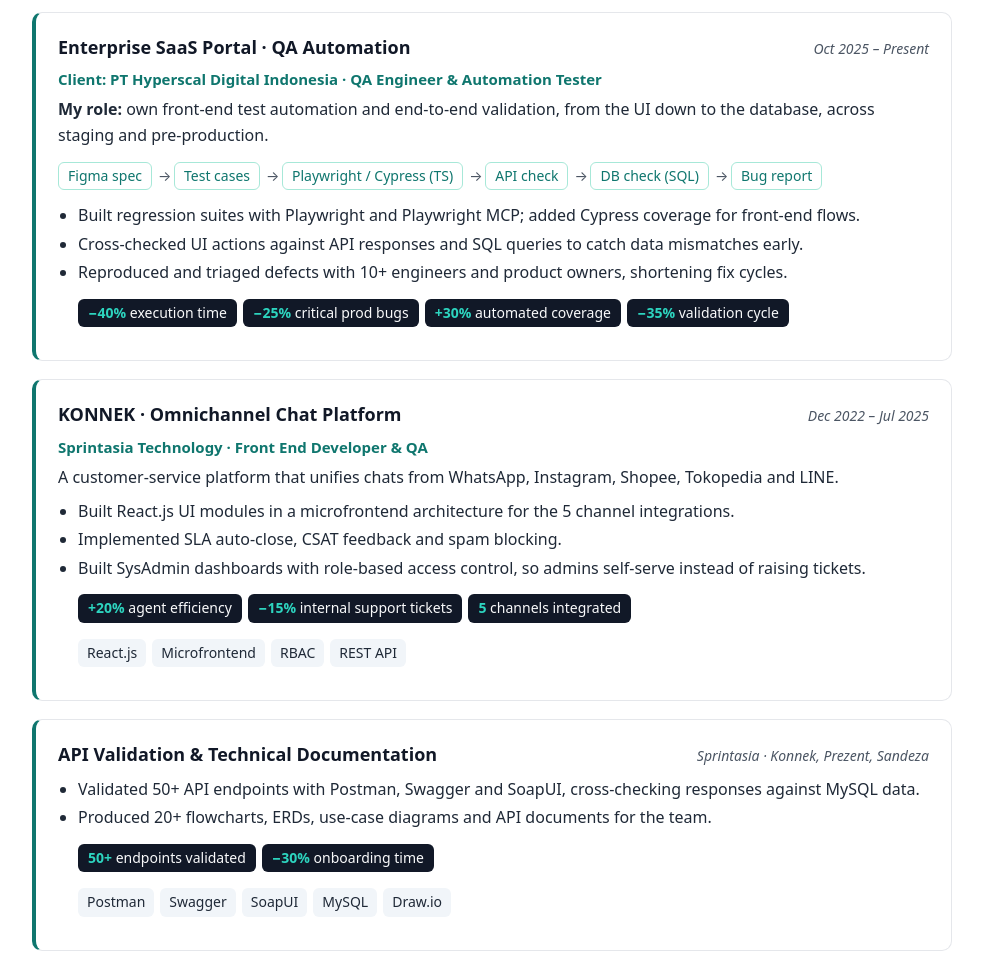
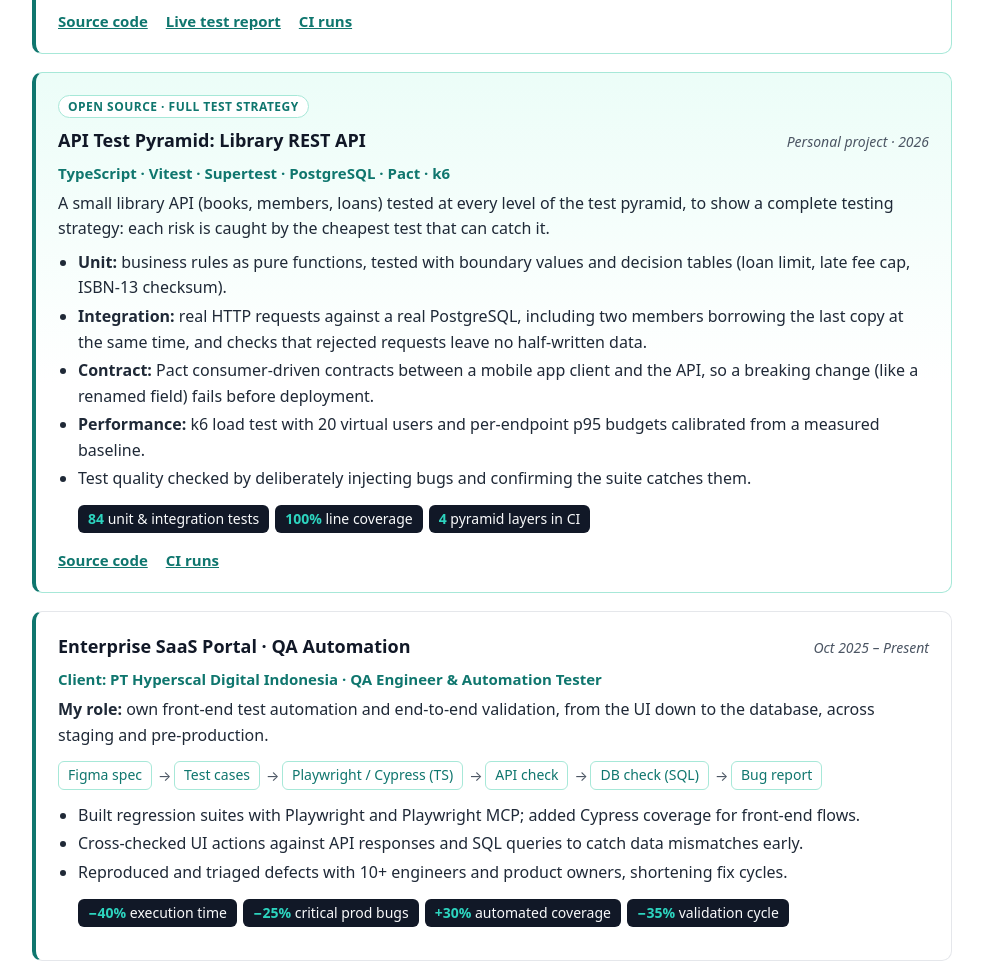
Before and after one commit to amelia-cmyk/amelia-cmyk.github.io, a plain HTML site: page index.html in a window 1280 px wide. Shown: the part 1600-2564 px from the top of the page, without its empty margins (148-1131 px from the left). Drawn offline with Linux system fonts and the light colour scheme.

Commit message:
Add API Test Pyramid project to portfolio and CV
Co-Authored-By: Claude Opus 5.5 <noreply@anthropic.com>

```diff
--- a/index.html
+++ b/index.html
@@ -398,6 +398,9 @@
         section[aria-labelledby='projects'] {
           break-before: page;
         }
+        section[aria-labelledby='how'] {
+          break-inside: avoid;
+        }
         h2,
         h3 {
           break-after: avoid;
@@ -451,9 +454,9 @@
         <h1>Amelia Yusnita Sitanggang</h1>
         <p class="role">QA Automation Engineer · Playwright · TypeScript</p>
         <p class="pitch">
-          I build reliable E2E, API and regression suites with Playwright, Cypress and TypeScript, verify data down to
-          the database, and run everything in CI. I spent years writing React.js front ends, so I understand the UI code
-          I test.
+          I build reliable E2E, API and regression suites with Playwright, Cypress and TypeScript, test across the whole
+          pyramid (unit, integration, contract and performance), and run everything in CI. I spent years writing React.js
+          front ends, so I understand the UI code I test.
         </p>
         <ul class="links" aria-label="Contact and profiles">
           <li><a class="btn primary" href="cv.pdf">Download CV (PDF)</a></li>
@@ -485,7 +488,7 @@
             <div class="stat"><b>~4 yrs</b><span>Front end &amp; QA experience</span></div>
             <div class="stat"><b>150+</b><span>E2E test cases authored</span></div>
             <div class="stat"><b>−40%</b><span>Regression execution time</span></div>
-            <div class="stat"><b>96</b><span>Tests in my open-source framework</span></div>
+            <div class="stat"><b>180+</b><span>Automated tests in my open-source projects</span></div>
           </div>
         </div>
       </section>
@@ -501,6 +504,10 @@
                 <li>Cypress</li>
                 <li>TypeScript</li>
                 <li>Playwright MCP</li>
+                <li>Vitest</li>
+                <li>Supertest</li>
+                <li>Pact (contract)</li>
+                <li>k6 (performance)</li>
                 <li>Page Object Model</li>
                 <li>E2E / Regression</li>
                 <li>Cross-browser &amp; Mobile</li>
@@ -579,6 +586,47 @@
               <a href="https://github.com/amelia-cmyk/playwright-e2e-ts">Source code</a>
               <a href="https://amelia-cmyk.github.io/playwright-e2e-ts/">Live test report</a>
               <a href="https://github.com/amelia-cmyk/playwright-e2e-ts/actions">CI runs</a>
+            </div>
+          </article>
+
+          <article class="card featured">
+            <span class="tag">Open source · full test strategy</span>
+            <div class="card-head">
+              <h3>API Test Pyramid: Library REST API</h3>
+              <span class="when">Personal project · 2026</span>
+            </div>
+            <p class="sub">TypeScript · Vitest · Supertest · PostgreSQL · Pact · k6</p>
+            <p>
+              A small library API (books, members, loans) tested at every level of the test pyramid, to show a complete
+              testing strategy: each risk is caught by the cheapest test that can catch it.
+            </p>
+            <ul>
+              <li>
+                <strong>Unit:</strong> business rules as pure functions, tested with boundary values and decision tables
+                (loan limit, late fee cap, ISBN-13 checksum).
+              </li>
+              <li>
+                <strong>Integration:</strong> real HTTP requests against a real PostgreSQL, including two members borrowing
+                the last copy at the same time, and checks that rejected requests leave no half-written data.
+              </li>
+              <li>
+                <strong>Contract:</strong> Pact consumer-driven contracts between a mobile app client and the API, so a
+                breaking change (like a renamed field) fails before deployment.
+              </li>
+              <li>
+                <strong>Performance:</strong> k6 load test with 20 virtual users and per-endpoint p95 budgets calibrated
+                from a measured baseline.
+              </li>
+              <li>Test quality checked by deliberately injecting bugs and confirming the suite catches them.</li>
+            </ul>
+            <ul class="impact" aria-label="Highlights">
+              <li><b>84</b> unit &amp; integration tests</li>
+              <li><b>100%</b> line coverage</li>
+              <li><b>4</b> pyramid layers in CI</li>
+            </ul>
+            <div class="card-links">
+              <a href="https://github.com/amelia-cmyk/api-test-pyramid">Source code</a>
+              <a href="https://github.com/amelia-cmyk/api-test-pyramid/actions">CI runs</a>
             </div>
           </article>
 
@@ -671,8 +719,11 @@
               <p>Read the design and acceptance criteria, then map happy paths, edge cases and boundary values.</p>
             </li>
             <li>
-              <h3>Automate what repeats</h3>
-              <p>Page-object suites in TypeScript with dynamic test data and network-aware waits, never fixed sleeps.</p>
+              <h3>Test at the right level</h3>
+              <p>
+                Each risk at the cheapest level that catches it: unit, integration, contract or E2E, with stable data and
+                no fixed sleeps.
+              </p>
             </li>
             <li>
               <h3>Verify beyond the UI</h3>
```
Also changed, not shown: 2 other files.
